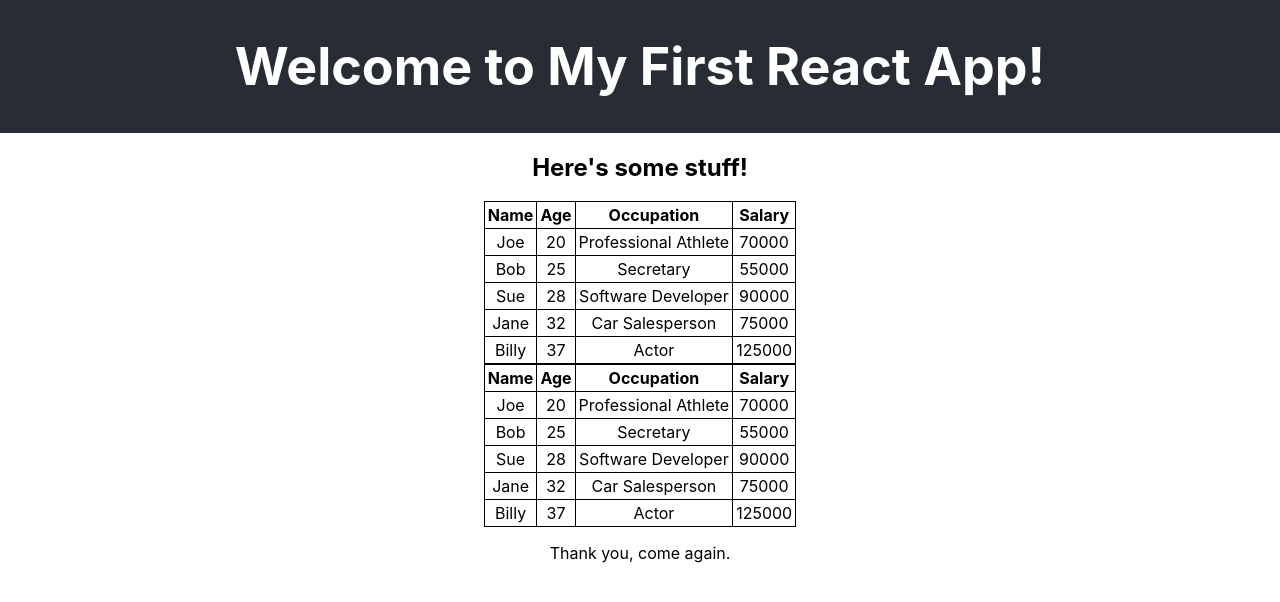
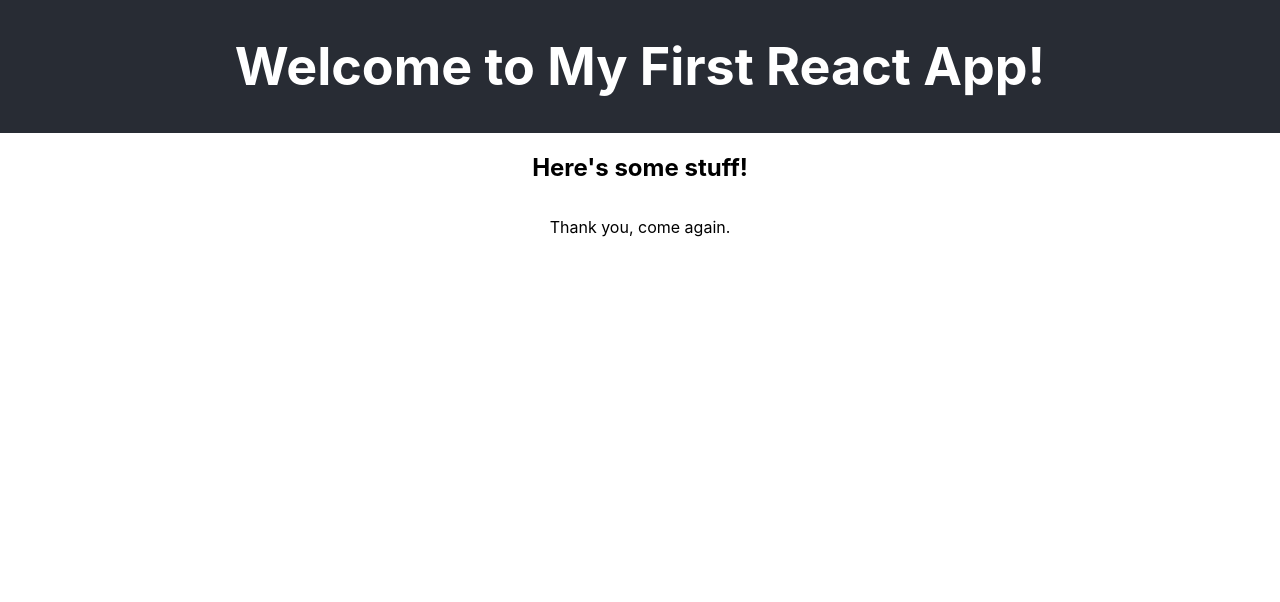
Before and after one commit to JamesonG-UAlberta/UAlberta-WCBWebDev_EXSM3939_Demo, a React (Create React App) app in the folder react-app/: page / in a window 1280 px wide. Shown: the top 602 px of the page. Built offline with nearby package versions, Linux system fonts and the light colour scheme.

Commit message:
Remove second page;

```diff
--- a/react-app/src/App.js
+++ b/react-app/src/App.js
@@ -1,5 +1,4 @@
 import logo from './logo.svg';
-import EmployeeTable from './EmployeeTable';
 import './App.css';
 
 
@@ -15,9 +14,6 @@
       </header>
       <main>
         <h2>Here's some stuff!</h2>
-        <EmployeeTable />
-        <EmployeeTable />
-
       </main>
       <footer>
         <p>Thank you, come again.</p>
--- a/react-app/src/EmployeeTable.js
+++ /dev/null
@@ -1,57 +0,0 @@
-function EmployeeTable() {
-    // Declare some data with which to render a table.
-    const myData = [
-        {
-            name: "Joe",
-            age: 20,
-            occupation: "Professional Athlete",
-            salary: 70000
-        },
-        {
-            name: "Bob",
-            age: 25,
-            occupation: "Secretary",
-            salary: 55000
-        },
-        {
-            name: "Sue",
-            age: 28,
-            occupation: "Software Developer",
-            salary: 90000
-        },
-        {
-            name: "Jane",
-            age: 32,
-            occupation: "Car Salesperson",
-            salary: 75000
-        },
-        {
-            name: "Billy",
-            age: 37,
-            occupation: "Actor",
-            salary: 125000
-        }
-    ];
-
-    // This flag will determine whether we show salaries or not.
-    var admin = true;
-
-    return (
-        <table>
-            <thead>
-                <tr>
-                    <th>Name</th>
-                    <th>Age</th>
-                    <th>Occupation</th>
-                    {/* Only show the heading for salary if we're showing the column. */}
-                    {admin ? <th>Salary</th> : ""}
-                </tr>
-            </thead>
-            <tbody>
-                {/* Render the table and populate all of the fields using the data from the array (ignoring salary if the admin flag is false). */}
-                {myData.map(x => <tr><td>{x.name}</td><td>{x.age}</td><td>{x.occupation}</td>{admin ? <td>{x.salary}</td> : ""}</tr>)}
-            </tbody>
-        </table>
-    );
-}
-export default EmployeeTable;
```
